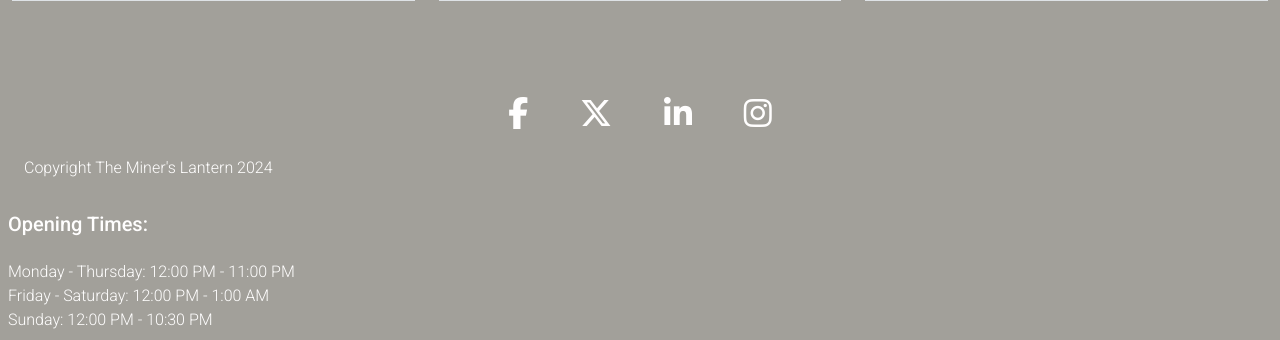
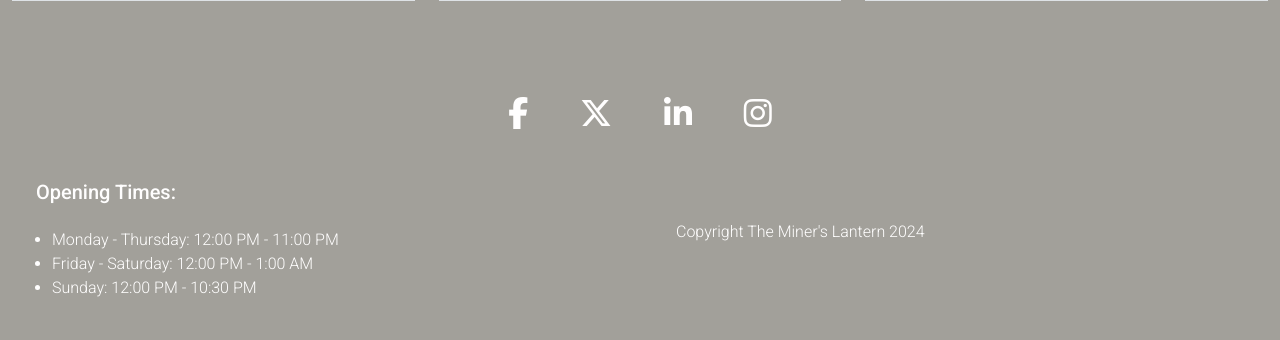
Before and after one commit to surfdemon/theater-booking-system, a Django app: page /about/ in a window 1280 px wide. Shown: the part 1240-1580 px from the top of the page. After the commit the page ends 1537 px from the top, so only its background shows below. Run offline with Django 4.2, Linux system fonts and the light colour scheme; some libraries are stand-ins or nearby versions; some web fonts are replaced.

Commit message:
Merge branch 'main' into aboutPage

```diff
--- a/templates/base.html
+++ b/templates/base.html
@@ -11,54 +11,52 @@
 <html class="h-100" lang="en">
 
     <head>
-    <meta name="viewport" content="width=device-width, initial-scale=1" />
+        <meta name="viewport" content="width=device-width, initial-scale=1"/>
 
         <link rel="apple-touch-icon" sizes="180x180" href="{% static 'img/apple-touch-icon.png' %}">
         <link rel="icon" type="image/png" sizes="32x32" href="{% static 'img/favicon-32x32.png' %}">
-    <link rel="icon" type="image/png" sizes="16x16" href="{% static 'img/favicon-16x16.png' %}">
+        <link
+        rel="icon" type="image/png" sizes="16x16" href="{% static 'img/favicon-16x16.png' %}">
 
 
         <!-- Google Fonts CSS -->
         <link rel="preconnect" href="https://fonts.gstatic.com">
         <link rel="preconnect" href="https://fonts.googleapis.com">
         <link rel="preconnect" href="https://fonts.gstatic.com" crossorigin>
-    <link href="https://fonts.googleapis.com/css2?family=Playfair+Display:ital,wght@0,400..900;1,400..900&family=Roboto:ital,wght@0,100;0,300;0,400;0,500;0,700;0,900;1,100;1,300;1,400;1,500;1,700;1,900&display=swap" rel="stylesheet">
+        <link
+        href="https://fonts.googleapis.com/css2?family=Playfair+Display:ital,wght@0,400..900;1,400..900&family=Roboto:ital,wght@0,100;0,300;0,400;0,500;0,700;0,900;1,100;1,300;1,400;1,500;1,700;1,900&display=swap" rel="stylesheet">
 
         <!-- Font Awesome CSS -->
         <script src="https://kit.fontawesome.com/12e562bf66.js" crossorigin="anonymous"></script>
 
         <!-- Bootstrap CSS -->
-    <link href="https://cdn.jsdelivr.net/npm/bootstrap@5.0.1/dist/css/bootstrap.min.css" rel="stylesheet"
-        integrity="sha384-+0n0xVW2eSR5OomGNYDnhzAbDsOXxcvSN1TPprVMTNDbiYZCxYbOOl7+AMvyTG2x" crossorigin="anonymous">
+        <link href="https://cdn.jsdelivr.net/npm/bootstrap@5.0.1/dist/css/bootstrap.min.css" rel="stylesheet" integrity="sha384-+0n0xVW2eSR5OomGNYDnhzAbDsOXxcvSN1TPprVMTNDbiYZCxYbOOl7+AMvyTG2x" crossorigin="anonymous">
 
         {% block head %}
             <!-- Head content goes here -->
         {% endblock head %}
     </head>
 
-<body class="">
+    <body
+        class="">
 
         <!-- Navigation -->
         <nav class="navbar navbar-expand-lg navbar-light">
             <div class="container-fluid">
                 <a class="navbar-brand" href="{% url 'event_home' %}"><img src="{% static 'event/img/the-miners-lantern-logo.png' %}" alt="The Miners Lantern Logo" id="site-logo"></a>
-            <button class="navbar-toggler" type="button" data-bs-toggle="collapse" data-bs-target="#navbarText"
-                aria-controls="navbarText" aria-expanded="false" aria-label="Toggle navigation">
+                <button class="navbar-toggler" type="button" data-bs-toggle="collapse" data-bs-target="#navbarText" aria-controls="navbarText" aria-expanded="false" aria-label="Toggle navigation">
                     <span class="navbar-toggler-icon"></span>
                 </button>
                 <div class="collapse navbar-collapse" id="navbarText">
                     <ul class="navbar-nav me-auto mb-2 mb-lg-0">
                         <li class="nav-item">
-                        <a class="nav-link {% if request.path == home_url %}active{% endif %}" aria-current="page"
-                            href="">Home</a>
+                            <a class="nav-link {% if request.path == home_url %}active{% endif %}" aria-current="page" href="">Home</a>
                         </li>
                         <li class="nav-item">
-                        <a class="nav-link " aria-current="page"
-                            href="{% url 'events' %}">Events</a>
+                            <a class="nav-link " aria-current="page" href="{% url 'events' %}">Events</a>
                         </li>
                         <li class="nav-item">
-                        <a class="nav-link {% if request.path == about %}active{% endif %}" aria-current="page"
-                            href="{% url 'about_page' %}" >About</a>
+                            <a class="nav-link {% if request.path == about %}active{% endif %}" aria-current="page" href="{% url 'about_page' %}">About</a>
                         </li>
                         {% if user.is_authenticated %}
                             <li class="nav-item">
@@ -123,29 +121,33 @@
                     <span class="sr-only">Instagram</span>
                 </a>
             </p>
-
-        <p class="m-4 align-items-right">
+            <div class="container-fluid">
+                <div class="row align-items-center">
+                    <div class="col-sm-12 col-md-6 col-lg-6">
+                        <h5 class="m-4">
+                            Opening Times:
+                        </h5>
+                        <ul class="m-2">
+                            <li>Monday - Thursday: 12:00 PM - 11:00 PM</li>
+                            <li>Friday - Saturday: 12:00 PM - 1:00 AM</li>
+                            <li>Sunday: 12:00 PM - 10:30 PM</li>
+                        </ul>
+                    </div>
+                    <div class="col-sm-12 col-md-6 col-lg-6">
+                        <p class="m-4">
                             {% block copyright %}
                                 Copyright The Miner's Lantern 2024
                             {% endblock copyright %}
                         </p>
-        <h5 class="p-2">
-            Opening Times:
-        </h5>
-            <ul class="p-2">
-                <li>Monday - Thursday: 12:00 PM - 11:00 PM</li>
-                <li>Friday - Saturday: 12:00 PM - 1:00 AM</li>
-                <li>Sunday: 12:00 PM - 10:30 PM</li>
-            </ul>
-
+                    </div>
+                </div>
+            </div>
         </footer>
 
         {% block extras %}
             <!-- Extras go here -->
         {% endblock extras %}
-    <script src="https://cdn.jsdelivr.net/npm/bootstrap@5.0.1/dist/js/bootstrap.bundle.min.js"
-        integrity="sha384-gtEjrD/SeCtmISkJkNUaaKMoLD0//ElJ19smozuHV6z3Iehds+3Ulb9Bn9Plx0x4" crossorigin="anonymous">
-        </script>
+        <script src="https://cdn.jsdelivr.net/npm/bootstrap@5.0.1/dist/js/bootstrap.bundle.min.js" integrity="sha384-gtEjrD/SeCtmISkJkNUaaKMoLD0//ElJ19smozuHV6z3Iehds+3Ulb9Bn9Plx0x4" crossorigin="anonymous"></script>
         <link rel="stylesheet" href="{% static 'css/style.css' %}">
     </body>
 
```
Lines whose indentation alone changed are shown as unchanged.
